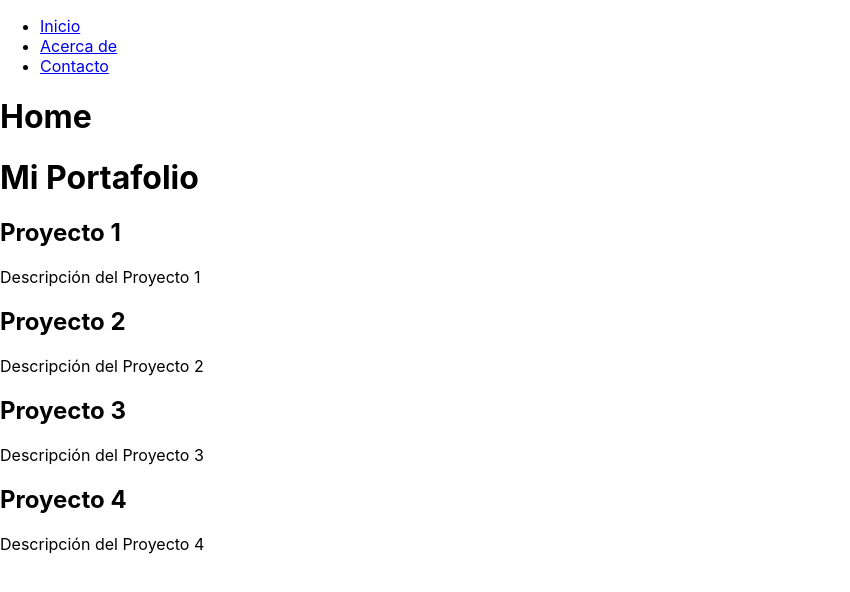
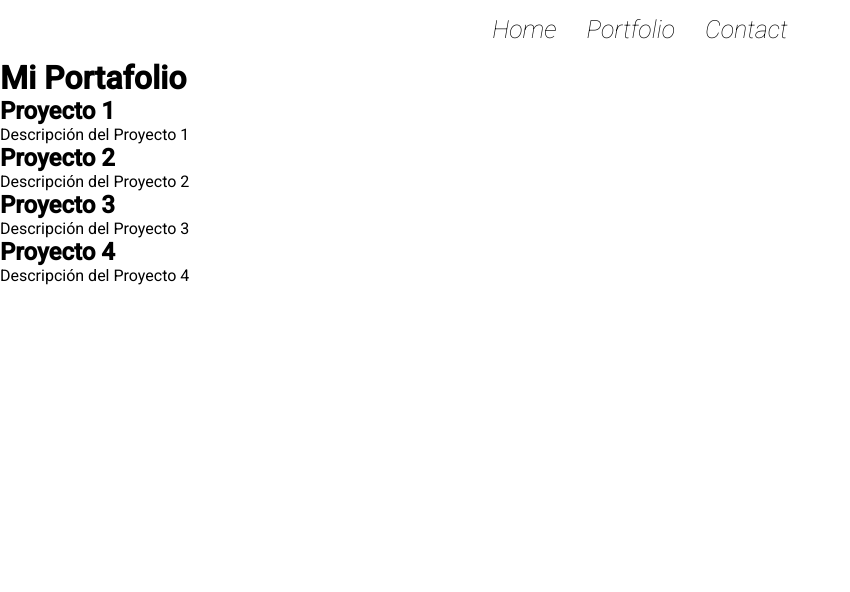
Before and after one commit to rquinterosv/portfolio_2023, a React (Create React App) app in the folder portfolio-react/: page / in a window 1280 px wide. Shown: the top 592 px of the page, without its empty margins (0-850 px from the left). Built offline with nearby package versions, Linux system fonts and the light colour scheme.

Commit message:
Navbar update - fix design and center letters

```diff
--- a/portfolio-react/src/App.css
+++ b/portfolio-react/src/App.css
@@ -1,38 +1,40 @@
-.App {
-  text-align: center;
+@import url('https://fonts.googleapis.com/css2?family=Roboto:ital,wght@0,100;0,400;0,500;1,100&display=swap');
+
+* {
+  margin: 0;
+  padding: 0;
+  font-family: 'Roboto', sans-serif;
 }
 
-.App-logo {
-  height: 40vmin;
-  pointer-events: none;
+/* Navbar */
+
+.navbar {
+  background-color: rgba(0, 0, 0, 0);
+  position: fixed;
+  top: 0;
+  left: 0;
+  right: 0;
+  z-index: 1000;
 }
 
-@media (prefers-reduced-motion: no-preference) {
-  .App-logo {
-    animation: App-logo-spin infinite 20s linear;
-  }
+.transparent {
+  background-color: transparent;
 }
 
-.App-header {
-  background-color: #282c34;
-  min-height: 100vh;
+nav ul{
   display: flex;
-  flex-direction: column;
-  align-items: center;
+  list-style: none;
+  padding: 0;
   justify-content: center;
-  font-size: calc(10px + 2vmin);
-  color: white;
 }
 
-.App-link {
-  color: #61dafb;
+nav ul li {
+  padding: 15px;
+  font-size: 25px;
 }
 
-@keyframes App-logo-spin {
-  from {
-    transform: rotate(0deg);
-  }
-  to {
-    transform: rotate(360deg);
-  }
+.nav-link {
+  text-decoration: none;
+  font-style: italic;
+  color: black;
 }
--- a/portfolio-react/src/App.js
+++ b/portfolio-react/src/App.js
@@ -7,6 +7,7 @@ import { BrowserRouter as Router, Routes, Route } from 'react-router-dom'; // Im
 import Home from '../src/pages/Home';
 import About from '../src/pages/About';
 import Contact from '../src/pages/Contact';
+import './App.css';
 
 function App() {
   return (
@@ -19,16 +20,6 @@ function App() {
           <Route path="/contact" element={<Contact />} />
         </Routes>
       </Router>
-      <h1>Mi Portafolio</h1>
-      <div className="lista-proyectos">
-        {proyectosData.map((proyecto) => (
-          <Proyecto
-            key={proyecto.id}
-            titulo={proyecto.titulo}
-            descripcion={proyecto.descripcion}
-          />
-        ))}
-      </div>
     </div>
   );
 }
--- a/portfolio-react/src/components/Navbar.js
+++ b/portfolio-react/src/components/Navbar.js
@@ -1,19 +1,42 @@
-// src/components/Navbar.js
-import React from 'react';
+import React, { useState, useEffect } from 'react';
 import { Link } from 'react-router-dom';
+import '../App.css';
 
 function Navbar() {
+
+    const [scrolling, setScrolling] = useState(false);
+
+    // Add an event listener to handle scrolling
+    useEffect(() => {
+      const handleScroll = () => {
+        if (window.scrollY > 0) {
+          setScrolling(true);
+        } else {
+          setScrolling(false);
+        }
+      };
+
+      window.addEventListener('scroll', handleScroll);
+
+      // Clean up the event listener when the component unmounts
+      return () => {
+        window.removeEventListener('scroll', handleScroll);
+      };
+    }, []);
+
+    const navbarClass = scrolling ? 'navbar solid' : 'navbar transparent';
+
   return (
-    <nav>
+    <nav className='{navbarClass}'>
       <ul>
         <li>
-          <Link to="/">Inicio</Link>
+          <Link to="/" className="nav-link">Home</Link>
         </li>
         <li>
-          <Link to="/about">Acerca de</Link>
+          <Link to="/about" className="nav-link">Portfolio</Link>
         </li>
         <li>
-          <Link to="/contact">Contacto</Link>
+          <Link to="/contact" className="nav-link">Contact</Link>
         </li>
       </ul>
     </nav>
--- a/portfolio-react/src/pages/Home.js
+++ b/portfolio-react/src/pages/Home.js
@@ -1,10 +1,20 @@
 // src/components/Navbar.js
 import React from 'react';
 import { Link } from 'react-router-dom';
+import Proyecto from '../components/Proyecto';
+import proyectosData from '../data/proyectos.json';
+import '../App.css';
 
 function Home() {
   return (
-    <h1>Home</h1>
+    <><h1>Mi Portafolio</h1><div className="lista-proyectos">
+      {proyectosData.map((proyecto) => (
+        <Proyecto
+          key={proyecto.id}
+          titulo={proyecto.titulo}
+          descripcion={proyecto.descripcion} />
+      ))}
+    </div></>
   );
 }
 
```
